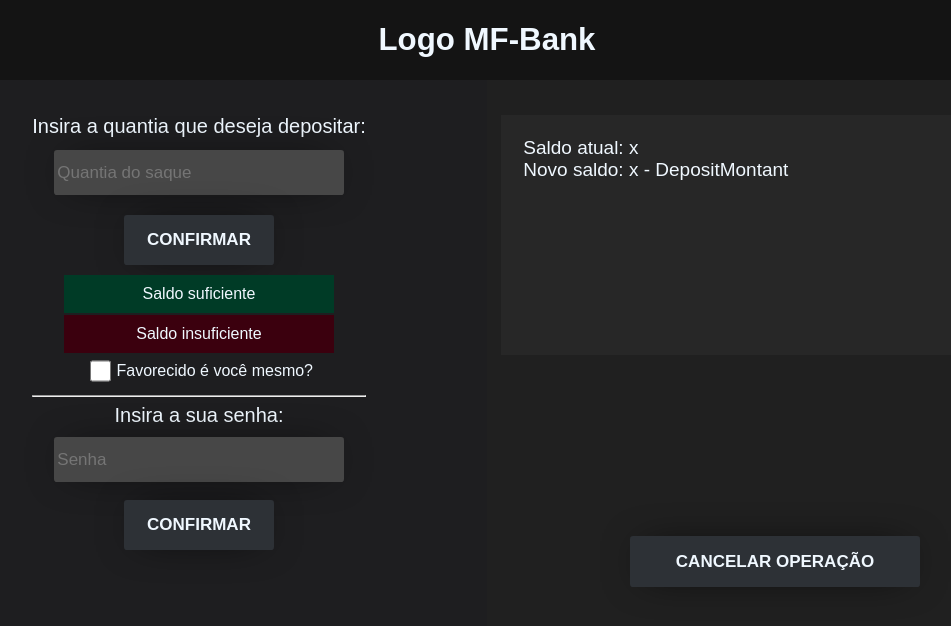
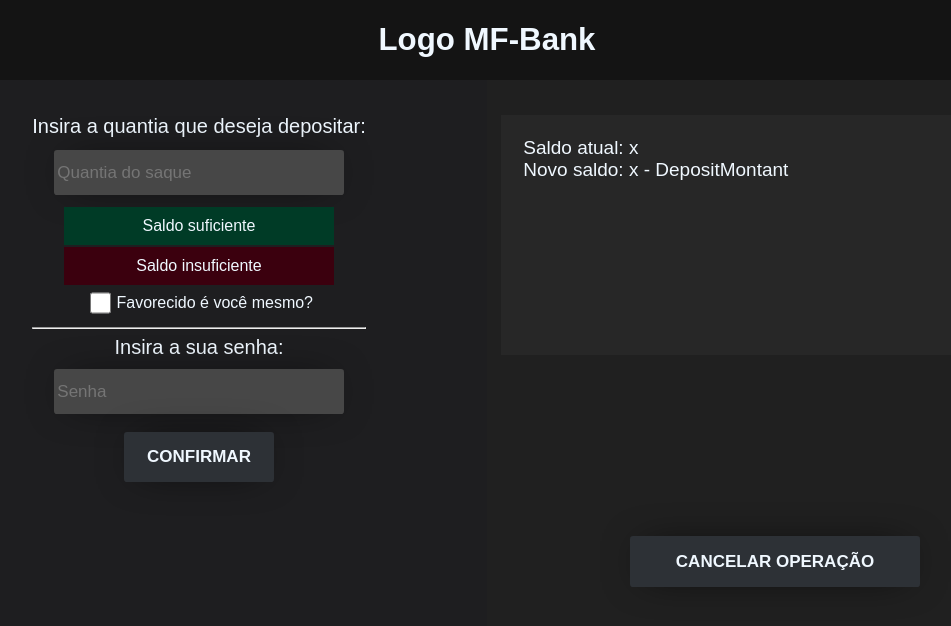
Before and after one commit to FabricioSobrinho/MF-Bank, a React (Vite) app: page /deposit in a window 1280 px wide. Shown: the top 626 px of the page, without its empty margins (153-1104 px from the left). Built offline with nearby package versions, Linux system fonts and the light colour scheme.

Commit message:
Refactor: removed the useless confirm button of those pages

```diff
--- a/src/Pages/DepositPage.jsx
+++ b/src/Pages/DepositPage.jsx
@@ -18,7 +18,6 @@ function DepositPage() {
             heightInput={4.5}
             widthInput={29}
           />
-          <InputButton text="Confirmar" heightButton={5} widthButton={15} />
           <div className={styles.EnoughBalance}>Saldo suficiente</div>
           <div className={styles.notEnoughBalance}>Saldo insuficiente</div>
 
--- a/src/Pages/WithdrawPage.jsx
+++ b/src/Pages/WithdrawPage.jsx
@@ -18,7 +18,6 @@ function WithdrawPage() {
             heightInput={4.5}
             widthInput={29}
           />
-          <InputButton text="Confirmar" heightButton={5} widthButton={15} />
           <div className={styles.EnoughBalance}>Saldo suficiente</div>
           <div className={styles.notEnoughBalance}>Saldo insuficiente</div>
           <hr />
```
